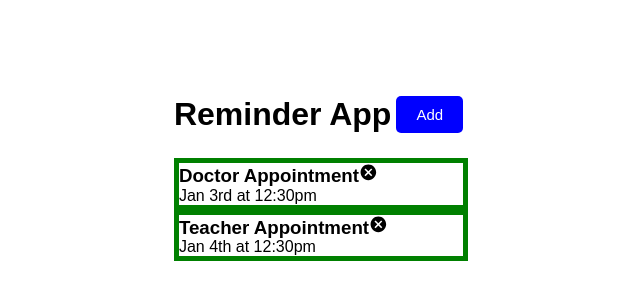
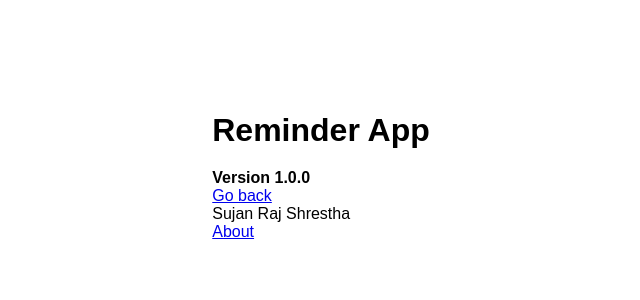
Before and after one commit to sujanrajs/react-reminder-app, a React (Create React App) app: page /about in a window 1280 px wide. Shown: the part 224-524 px from the top of the page, without its empty margins (319-959 px from the left). Built offline with nearby package versions, Linux system fonts and the light colour scheme; data requests are answered from the project's data file.

Commit message:
add footer, about component and implemented routing

```diff
--- a/package.json
+++ b/package.json
@@ -10,6 +10,7 @@
     "react": "^18.2.0",
     "react-dom": "^18.2.0",
     "react-icons": "^4.4.0",
+    "react-router-dom": "^6.4.0",
     "react-scripts": "5.0.1",
     "web-vitals": "^2.1.4"
   },
--- a/src/App.js
+++ b/src/App.js
@@ -1,5 +1,8 @@
 import { useState, useEffect } from "react";
+import { BrowserRouter as Router, Route, Routes } from "react-router-dom";
+import About from "./components/About";
 import AddTask from "./components/AddTask";
+import Footer from "./components/Footer";
 import Header from "./components/Header";
 import Tasks from "./components/Tasks";
 
@@ -15,7 +18,7 @@
     getTasks();
   }, []);
 
-  // Fetch Tasks
+  // Fetch tasks
   const fetchTasks = async () => {
     const res = await fetch("http://localhost:5000/tasks");
     const data = await res.json();
@@ -76,19 +79,36 @@
   };
 
   return (
+    <Router>
       <div>
         <Header
           title="Reminder App"
           onAddBtn={() => setShowAddTask(!showAddTask)}
           showAdd={showAddTask}
         />
+        <Routes>
+          <Route
+            path="/"
+            element={
+              <>
                 {showAddTask && <AddTask onAdd={addTask} />}
                 {tasks.length > 0 ? (
-        <Tasks tasks={tasks} onDelete={deleteTask} onToggle={toggleReminder} />
+                  <Tasks
+                    tasks={tasks}
+                    onDelete={deleteTask}
+                    onToggle={toggleReminder}
+                  />
                 ) : (
                   "No tasks to Show"
                 )}
+              </>
+            }
+          />
+          <Route path="/about" element={<About />} />
+        </Routes>
+        <Footer />
       </div>
+    </Router>
   );
 };
 
--- /dev/null
+++ b/src/components/About.js
@@ -0,0 +1,12 @@
+import { Link } from "react-router-dom";
+
+const About = () => {
+  return (
+    <div>
+      <h4>Version 1.0.0</h4>
+      <Link to="/">Go back</Link>
+    </div>
+  );
+};
+
+export default About;
--- /dev/null
+++ b/src/components/Footer.js
@@ -0,0 +1,11 @@
+import { Link } from "react-router-dom";
+const Footer = () => {
+  return (
+    <footer>
+      <p>Sujan Raj Shrestha</p>
+      <Link to="/about">About</Link>
+    </footer>
+  );
+};
+
+export default Footer;
--- a/src/components/Header.js
+++ b/src/components/Header.js
@@ -1,14 +1,18 @@
+import { useLocation } from "react-router-dom";
 import Button from "./Button";
 
 const Header = ({ title, onAddBtn, showAdd }) => {
+  const location = useLocation();
   return (
     <header className="header">
       <h1>{title}</h1>
-      <Button
-        color={showAdd ? "red" : "blue"}
-        text={showAdd ? "Close" : "Add"}
-        onClick={onAddBtn}
-      />
+      {location.pathname === "/" && (
+        <Button
+          color={showAdd ? "red" : "blue"}
+          text={showAdd ? "Close" : "Add"}
+          onClick={onAddBtn}
+        />
+      )}
     </header>
   );
 };
```
Also changed, not shown: 1 other file (tests, documents, lock files or other folders). Lines whose indentation alone changed are shown as unchanged.
